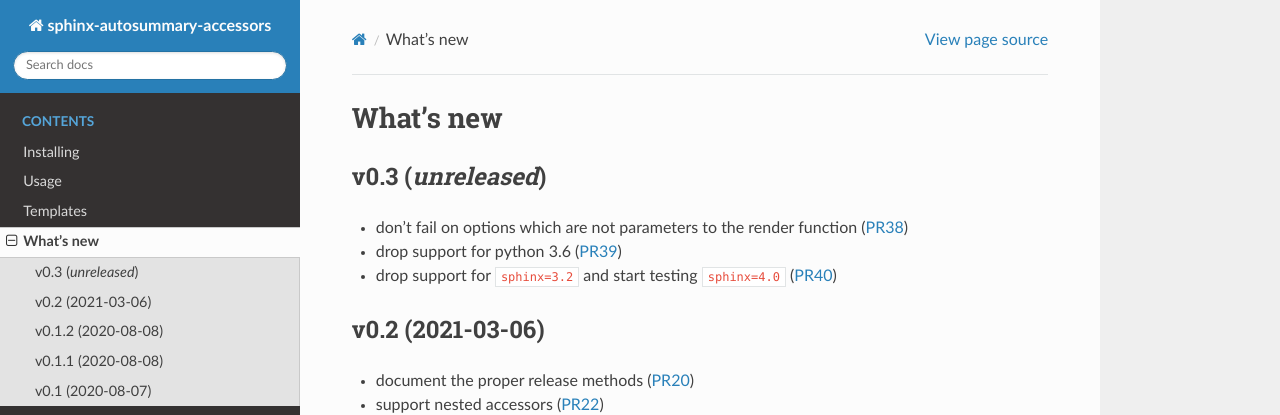
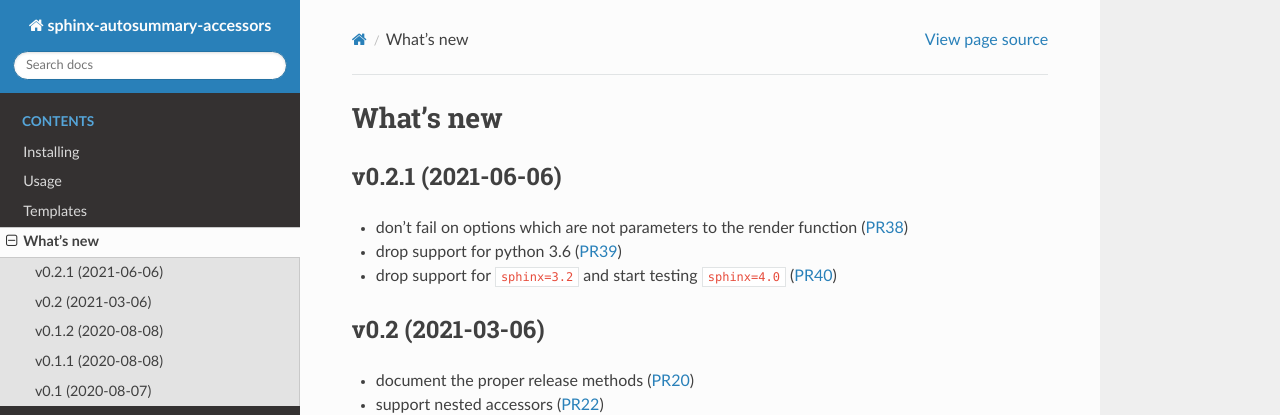
Before and after one commit to xarray-contrib/sphinx-autosummary-accessors, a Sphinx documentation site: the page built from docs/whats-new.rst, in a window 1280 px wide and 1016 px high. Shown: the top 415 px of the window. Built offline with Sphinx 7.4.7 and the Read the Docs theme 2.0.0, drawn with Linux system fonts in a browser that asks for light colours; pages that are not in the unit, such as notebooks, are missing from menus.

Commit message:
release v0.2.1

```diff
--- a/docs/whats-new.rst
+++ b/docs/whats-new.rst
@@ -1,7 +1,7 @@
 What's new
 ==========
 
-v0.3 (*unreleased*)
+v0.2.1 (2021-06-06)
 -------------------
 - don't fail on options which are not parameters to the render function (:pull:`38`)
 - drop support for python 3.6 (:pull:`39`)
```
